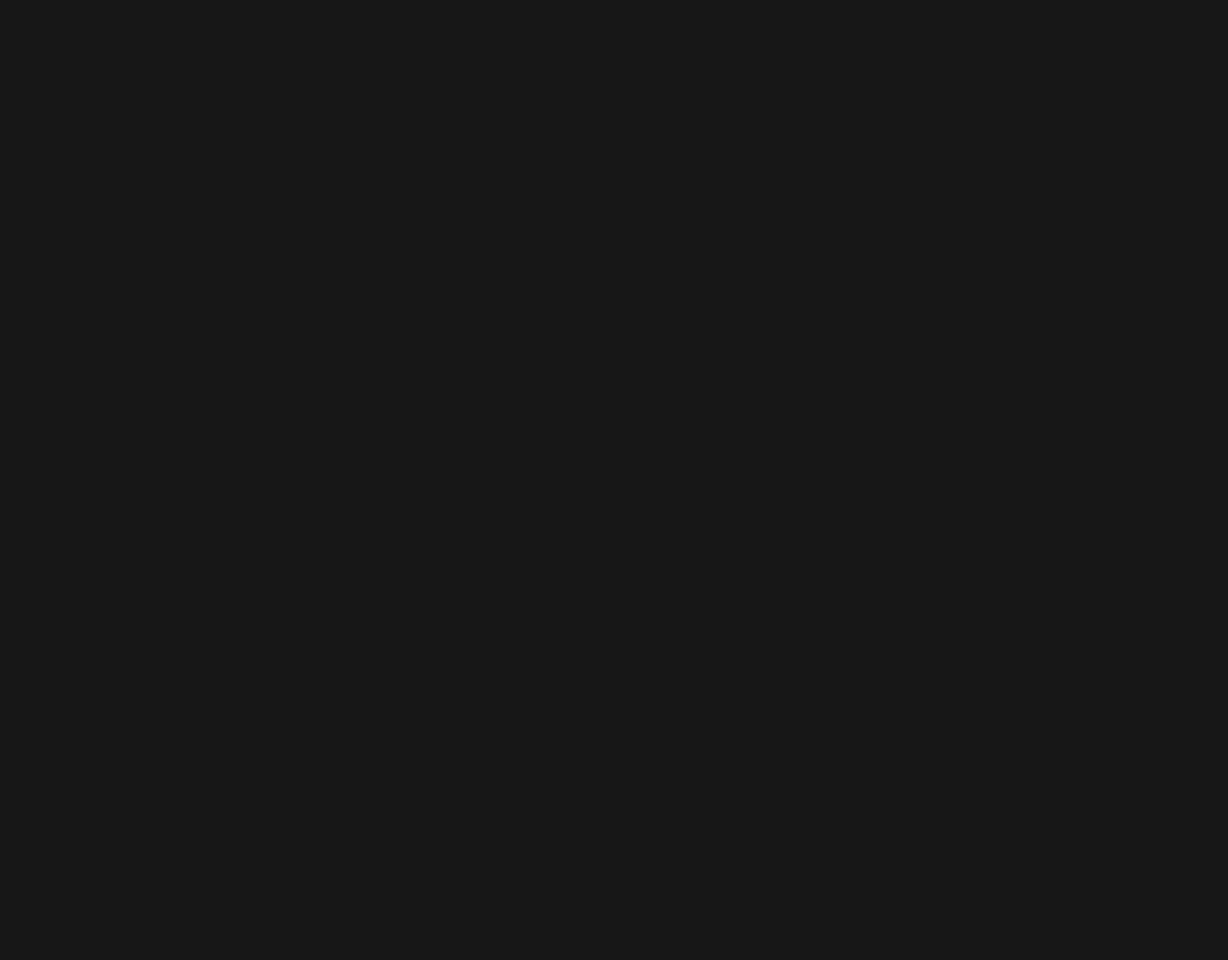
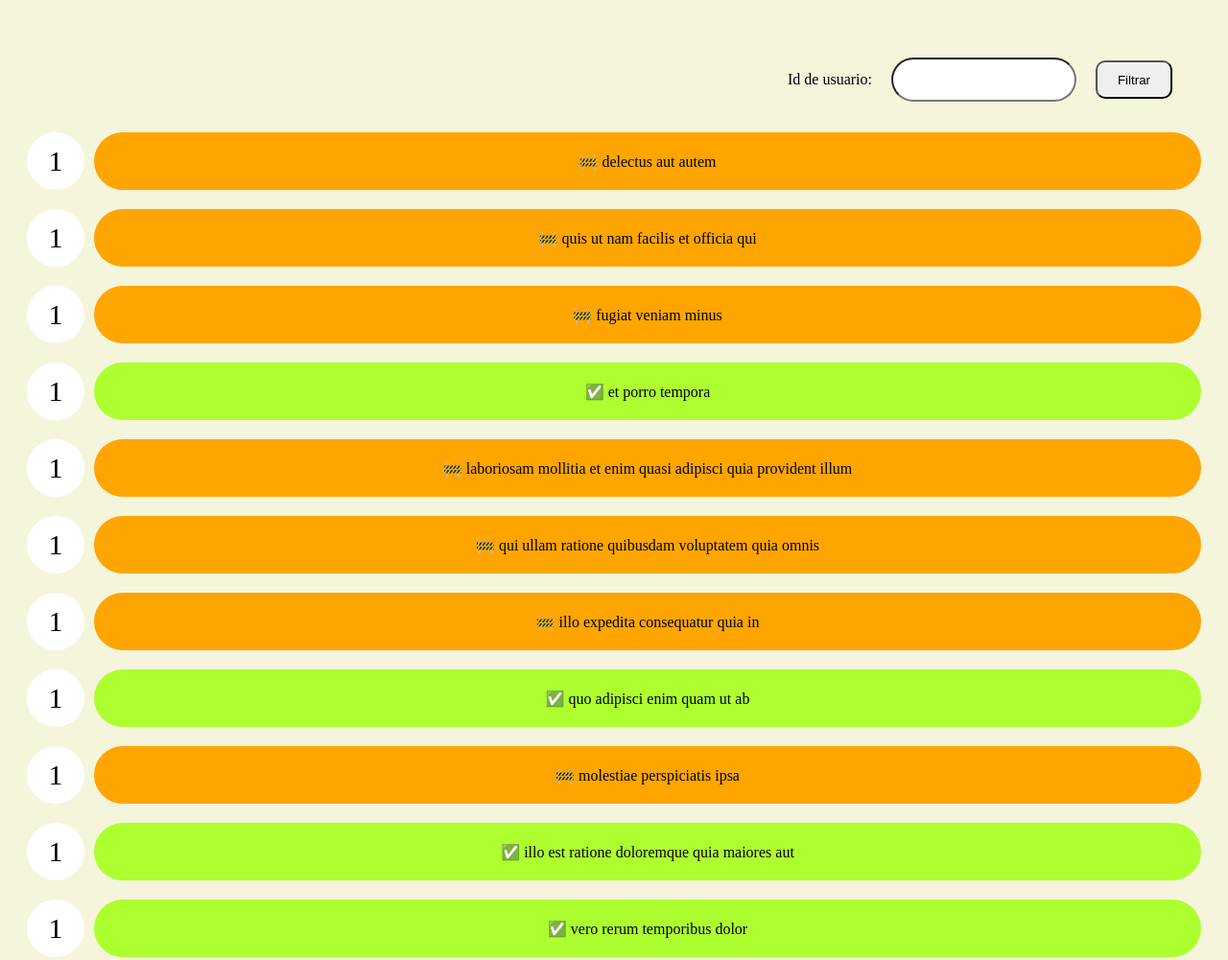
Before and after one commit to CorvsX/draw_todos_dom, a website built with Vite: page src/index.html in a window 1280 px wide. Shown: the top 1001 px of the page at 96% size. Before the commit the page ends 800 px from the top, so only its background shows below. Built offline with nearby package versions, Linux system fonts and the light colour scheme.

Commit message:
📝 Implementación de la lista de tareas en el DOM
✅ Se ha creado una lista de tareas (TODOs) que se muestra en el DOM
👥 Se ha implementado la capacidad de filtrar tareas por usuario
💻 Se ha utilizado JavaScript para renderizar la lista de tareas y filtrar por usuario
📈 Se ha mejorado la estructura del código y la organización de los archivos

```diff
--- a/src/index.css
+++ b/src/index.css
@@ -1,3 +1,77 @@
 body {
-  background: #171717;
+  background-color:beige;
+  padding: 30px
 }
+
+.task-container {
+  display: flex;
+  flex-direction: column;
+  gap: 30px;
+  padding: 20px;
+  align-items: center;
+}
+
+.task {
+  display: grid;
+  grid-template-columns: 50px 1fr;
+  grid-template-rows: 1fr;
+  place-items: center center;
+  height: 60px;
+  width: 100%;
+  border-radius: 40px;
+  padding: 10px;
+}
+
+.task-text {
+  display: flex;
+  justify-content: center;
+  align-items: center;
+  height: 100%;
+  width: 100%;
+  border-radius: 40px;
+  text-align: center;
+}
+
+.task-text.done {
+  background-color: greenyellow;
+}
+
+.task-text.todo {
+  background-color: orange;
+}
+
+.user-id{
+  display: flex;
+  justify-content: center;
+  align-items: center;
+  text-align: center;
+  font-size: 30px;
+  height: 60px;
+  width: 60px;
+  border-radius: 40px;
+  background-color:white;
+  margin-right: 30px;
+}
+
+.input-filter {
+  height: 40px;
+  border-radius: 30px;
+  padding-left: 10px;
+}
+
+.search-container {
+  display: flex;
+  justify-content: flex-end;
+  align-items: center;
+}
+
+.search-container p {
+  padding: 20px;
+}
+
+.filter-button {
+  height: 40px;
+  border-radius: 10px;
+  width: 80px;
+  margin: 20px;
+}
--- a/src/index.html
+++ b/src/index.html
@@ -1,14 +1,26 @@
 <!DOCTYPE html>
 <html lang="es">
+
 <head>
   <meta charset="UTF-8">
   <meta http-equiv="X-UA-Compatible" content="IE=edge">
   <meta name="viewport" content="width=device-width, initial-scale=1.0">
   <title>Document</title>
   <link rel="stylesheet" href="./index.css">
-  <script type="module" src="./index.js"></script>
+
 </head>
+
 <body>
+  <div class="search-container">
+    <p>Id de usuario: </p>
+    <input class="input-filter" type="text">
+    <button class="filter-button" onclick="filter()">Filtrar</button>
+  </div>
+  <div class="tasks-container">
 
+  </div>
+
+  <script src="./index.js"></script>
 </body>
+
 </html>
--- a/src/index.js
+++ b/src/index.js
@@ -0,0 +1,474 @@
+const todos = [
+  {
+    userId: 1,
+    id: 1,
+    title: "delectus aut autem",
+    completed: false
+  },
+  {
+    userId: 1,
+    id: 2,
+    title: "quis ut nam facilis et officia qui",
+    completed: false
+  },
+  {
+    userId: 1,
+    id: 3,
+    title: "fugiat veniam minus",
+    completed: false
+  },
+  {
+    userId: 1,
+    id: 4,
+    title: "et porro tempora",
+    completed: true
+  },
+  {
+    userId: 1,
+    id: 5,
+    title: "laboriosam mollitia et enim quasi adipisci quia provident illum",
+    completed: false
+  },
+  {
+    userId: 1,
+    id: 6,
+    title: "qui ullam ratione quibusdam voluptatem quia omnis",
+    completed: false
+  },
+  {
+    userId: 1,
+    id: 7,
+    title: "illo expedita consequatur quia in",
+    completed: false
+  },
+  {
+    userId: 1,
+    id: 8,
+    title: "quo adipisci enim quam ut ab",
+    completed: true
+  },
+  {
+    userId: 1,
+    id: 9,
+    title: "molestiae perspiciatis ipsa",
+    completed: false
+  },
+  {
+    userId: 1,
+    id: 10,
+    title: "illo est ratione doloremque quia maiores aut",
+    completed: true
+  },
+  {
+    userId: 1,
+    id: 11,
+    title: "vero rerum temporibus dolor",
+    completed: true
+  },
+  {
+    userId: 1,
+    id: 12,
+    title: "ipsa repellendus fugit nisi",
+    completed: true
+  },
+  {
+    userId: 1,
+    id: 13,
+    title: "et doloremque nulla",
+    completed: false
+  },
+  {
+    userId: 1,
+    id: 14,
+    title: "repellendus sunt dolores architecto voluptatum",
+    completed: true
+  },
+  {
+    userId: 1,
+    id: 15,
+    title: "ab voluptatum amet voluptas",
+    completed: true
+  },
+  {
+    userId: 1,
+    id: 16,
+    title: "accusamus eos facilis sint et aut voluptatem",
+    completed: true
+  },
+  {
+    userId: 1,
+    id: 17,
+    title: "quo laboriosam deleniti aut qui",
+    completed: true
+  },
+  {
+    userId: 1,
+    id: 18,
+    title: "dolorum est consequatur ea mollitia in culpa",
+    completed: false
+  },
+  {
+    userId: 1,
+    id: 19,
+    title: "molestiae ipsa aut voluptatibus pariatur dolor nihil",
+    completed: true
+  },
+  {
+    userId: 1,
+    id: 20,
+    title: "ullam nobis libero sapiente ad optio sint",
+    completed: true
+  },
+  {
+    userId: 2,
+    id: 21,
+    title: "suscipit repellat esse quibusdam voluptatem incidunt",
+    completed: false
+  },
+  {
+    userId: 2,
+    id: 22,
+    title: "distinctio vitae autem nihil ut molestias quo",
+    completed: true
+  },
+  {
+    userId: 2,
+    id: 23,
+    title: "et itaque necessitatibus maxime molestiae qui quas velit",
+    completed: false
+  },
+  {
+    userId: 2,
+    id: 24,
+    title: "adipisci non ad dicta qui amet quaerat doloribus ea",
+    completed: false
+  },
+  {
+    userId: 2,
+    id: 25,
+    title: "voluptas quo tenetur perspiciatis explicabo natus",
+    completed: true
+  },
+  {
+    userId: 2,
+    id: 26,
+    title: "aliquam aut quasi",
+    completed: true
+  },
+  {
+    userId: 2,
+    id: 27,
+    title: "veritatis pariatur delectus",
+    completed: true
+  },
+  {
+    userId: 2,
+    id: 28,
+    title: "nesciunt totam sit blanditiis sit",
+    completed: false
+  },
+  {
+    userId: 2,
+    id: 29,
+    title: "laborum aut in quam",
+    completed: false
+  },
+  {
+    userId: 2,
+    id: 30,
+    title: "nemo perspiciatis repellat ut dolor libero commodi blanditiis omnis",
+    completed: true
+  },
+  {
+    userId: 2,
+    id: 31,
+    title: "repudiandae totam in est sint facere fuga",
+    completed: false
+  },
+  {
+    userId: 2,
+    id: 32,
+    title: "earum doloribus ea doloremque quis",
+    completed: false
+  },
+  {
+    userId: 2,
+    id: 33,
+    title: "sint sit aut vero",
+    completed: false
+  },
+  {
+    userId: 2,
+    id: 34,
+    title: "porro aut necessitatibus eaque distinctio",
+    completed: false
+  },
+  {
+    userId: 2,
+    id: 35,
+    title: "repellendus veritatis molestias dicta incidunt",
+    completed: true
+  },
+  {
+    userId: 2,
+    id: 36,
+    title: "excepturi deleniti adipisci voluptatem et neque optio illum ad",
+    completed: true
+  },
+  {
+    userId: 2,
+    id: 37,
+    title: "sunt cum tempora",
+    completed: false
+  },
+  {
+    userId: 2,
+    id: 38,
+    title: "totam quia non",
+    completed: false
+  },
+  {
+    userId: 2,
+    id: 39,
+    title: "doloremque quibusdam asperiores libero corrupti illum qui omnis",
+    completed: false
+  },
+  {
+    userId: 2,
+    id: 40,
+    title: "totam atque quo nesciunt",
+    completed: true
+  },
+  {
+    userId: 3,
+    id: 41,
+    title: "aliquid amet impedit consequatur aspernatur placeat eaque fugiat suscipit",
+    completed: false
+  },
+  {
+    userId: 3,
+    id: 42,
+    title: "rerum perferendis error quia ut eveniet",
+    completed: false
+  },
+  {
+    userId: 3,
+    id: 43,
+    title: "tempore ut sint quis recusandae",
+    completed: true
+  },
+  {
+    userId: 3,
+    id: 44,
+    title: "cum debitis quis accusamus doloremque ipsa natus sapiente omnis",
+    completed: true
+  },
+  {
+    userId: 3,
+    id: 45,
+    title: "velit soluta adipisci molestias reiciendis harum",
+    completed: false
+  },
+  {
+    userId: 3,
+    id: 46,
+    title: "vel voluptatem repellat nihil placeat corporis",
+    completed: false
+  },
+  {
+    userId: 3,
+    id: 47,
+    title: "nam qui rerum fugiat accusamus",
+    completed: false
+  },
+  {
+    userId: 3,
+    id: 48,
+    title: "sit reprehenderit omnis quia",
+    completed: false
+  },
+  {
+    userId: 3,
+    id: 49,
+    title: "ut necessitatibus aut maiores debitis officia blanditiis velit et",
+    completed: false
+  },
+  {
+    userId: 3,
+    id: 50,
+    title: "cupiditate necessitatibus ullam aut quis dolor voluptate",
+    completed: true
+  },
+  {
+    userId: 3,
+    id: 51,
+    title: "distinctio exercitationem ab doloribus",
+    completed: false
+  },
+  {
+    userId: 3,
+    id: 52,
+    title: "nesciunt dolorum quis recusandae ad pariatur ratione",
+    completed: false
+  },
+  {
+    userId: 3,
+    id: 53,
+    title: "qui labore est occaecati recusandae aliquid quam",
+    completed: false
+  },
+  {
+    userId: 3,
+    id: 54,
+    title: "quis et est ut voluptate quam dolor",
+    completed: true
+  },
+  {
+    userId: 3,
+    id: 55,
+    title: "voluptatum omnis minima qui occaecati provident nulla voluptatem ratione",
+    completed: true
+  },
+  {
+    userId: 3,
+    id: 56,
+    title: "deleniti ea temporibus enim",
+    completed: true
+  },
+  {
+    userId: 3,
+    id: 57,
+    title: "pariatur et magnam ea doloribus similique voluptatem rerum quia",
+    completed: false
+  },
+  {
+    userId: 3,
+    id: 58,
+    title: "est dicta totam qui explicabo doloribus qui dignissimos",
+    completed: false
+  },
+  {
+    userId: 3,
+    id: 59,
+    title: "perspiciatis velit id laborum placeat iusto et aliquam odio",
+    completed: false
+  },
+  {
+    userId: 3,
+    id: 60,
+    title: "et sequi qui architecto ut adipisci",
+    completed: true
+  },
+  {
+    userId: 4,
+    id: 61,
+    title: "odit optio omnis qui sunt",
+    completed: true
+  },
+  {
+    userId: 4,
+    id: 62,
+    title: "et placeat et tempore aspernatur sint numquam",
+    completed: false
+  },
+  {
+    userId: 4,
+    id: 63,
+    title: "doloremque aut dolores quidem fuga qui nulla",
+    completed: true
+  },
+  {
+    userId: 4,
+    id: 64,
+    title: "voluptas consequatur qui ut quia magnam nemo esse",
+    completed: false
+  },
+  {
+    userId: 4,
+    id: 65,
+    title: "fugiat pariatur ratione ut asperiores necessitatibus magni",
+    completed: false
+  },
+  {
+    userId: 4,
+    id: 66,
+    title: "rerum eum molestias autem voluptatum sit optio",
+    completed: false
+  },
+  {
+    userId: 4,
+    id: 67,
+    title: "quia voluptatibus voluptatem quos similique maiores repellat",
+    completed: false
+  },
+  {
+    userId: 4,
+    id: 68,
+    title: "aut id perspiciatis voluptatem iusto",
+    completed: false
+  },
+  {
+    userId: 4,
+    id: 69,
+    title: "doloribus sint dolorum ab adipisci itaque dignissimos aliquam suscipit",
+    completed: false
+  },
+  {
+    userId: 4,
+    id: 70,
+    title: "ut sequi accusantium et mollitia delectus sunt",
+    completed: false
+  },
+  {
+    userId: 4,
+    id: 71,
+    title: "aut velit saepe ullam",
+    completed: false
+  },
+  {
+    userId: 4,
+    id: 72,
+    title: "praesentium facilis facere quis harum voluptatibus voluptatem eum",
+    completed: false
+  },
+  {
+    userId: 4,
+    id: 73,
+    title: "sint amet quia totam corporis qui exercitationem commodi",
+    completed: true
+  },
+  {
+    userId: 4,
+    id: 74,
+    title: "expedita tempore nobis eveniet laborum maiores",
+    completed: false
+  },
+  {
+    userId: 4,
+    id: 75,
+    title: "occaecati adipisci est possimus totam",
+    completed: false
+  }
+];
+const contenedor = document.querySelector(".tasks-container");
+todos.forEach(task => {
+  if (task.completed) {
+    contenedor.innerHTML += `<div class="task"><div class="user-id">${task.userId}</div><div class="task-text done"> ✅ ${task.title}</div></div>`;
+  } else {
+    contenedor.innerHTML += `<div class="task"><div class="user-id">${task.userId}</div><div class="task-text todo"> 🚧 ${task.title}</div></div>`;
+  }
+});
+
+function filter() {
+  const user = parseInt(document.querySelector(".input-filter").value);
+  const filteredTasks = todos.filter(task => task.userId === user);
+  contenedor.innerHTML = "";
+  console.log(filteredTasks);
+  filteredTasks.forEach(task => {
+    if (task.completed) {
+      contenedor.innerHTML += `<div class="task"><div class="user-id">${task.userId}</div><div class="task-text done"> ✅ ${task.title}</div>`;
+    } else {
+      contenedor.innerHTML += `<div class="task"><div class="user-id">${task.userId}</div><div class="task-text todo"> 🚧 ${task.title}</div></div>`;
+    }
+  });
+}
```
